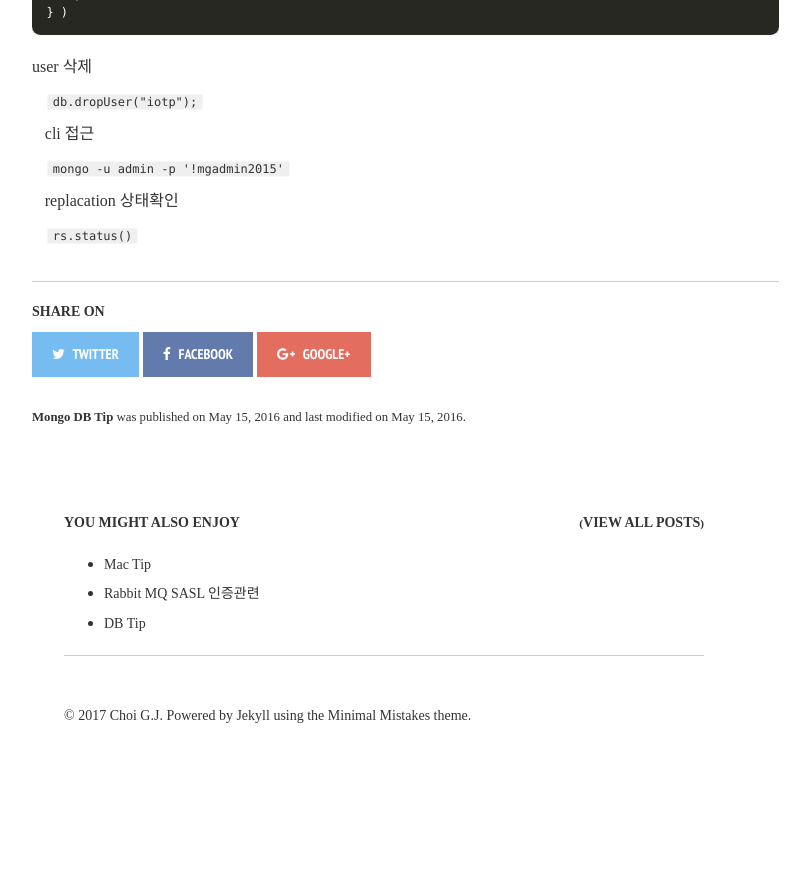
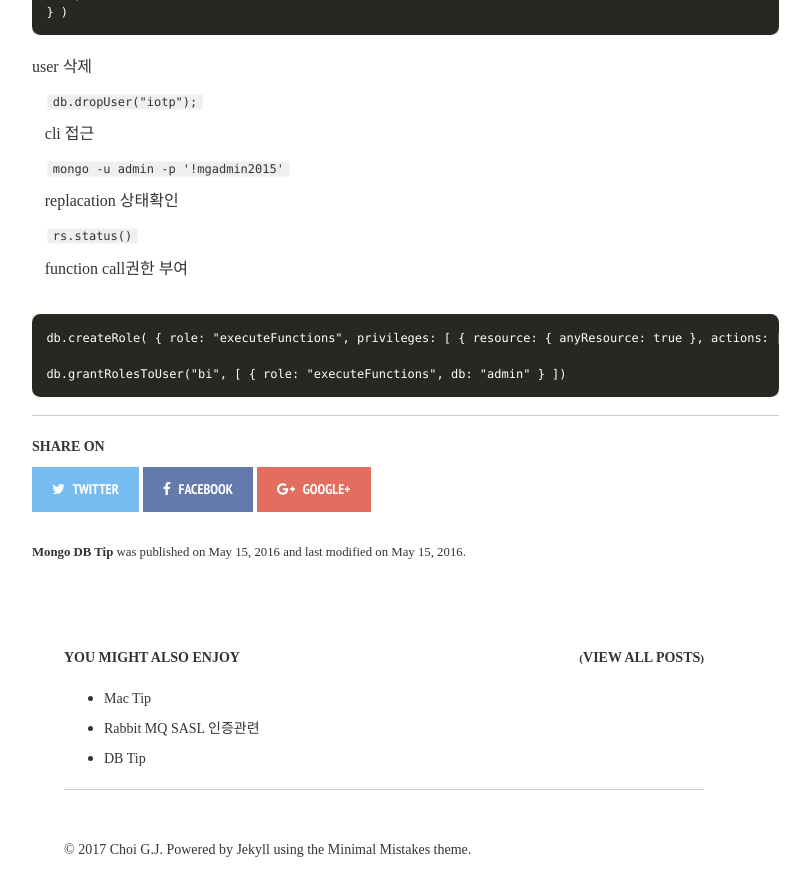
Before and after one commit to gjchoi/gjchoi.github.io, a Jekyll site: the page built from _posts/2016-05-15-etc-tip-mongoDB.md, in a window 1280 px wide and 900 px high, scrolled down 1599 px. Shown: the top 896 px of the window, without its empty margins (256-1066 px from the left). Built offline with Jekyll 4.4.1, drawn with Linux system fonts in a browser that asks for light colours; nearby versions of some CDN libraries; comment, search, counter and statistics services are not loaded; before the commit the page ends 2371 px from its top, so only the background shows below that.

Commit message:
Update 2016-05-15-etc-tip-mongoDB.md

```diff
--- a/_posts/2016-05-15-etc-tip-mongoDB.md
+++ b/_posts/2016-05-15-etc-tip-mongoDB.md
@@ -105,3 +105,12 @@ cli 접근
 replacation 상태확인
 
 `rs.status()`
+
+
+function call권한 부여
+
+~~~
+db.createRole( { role: "executeFunctions", privileges: [ { resource: { anyResource: true }, actions: [ "anyAction" ] } ], roles: [] } )
+
+db.grantRolesToUser("bi", [ { role: "executeFunctions", db: "admin" } ])
+~~~
```
